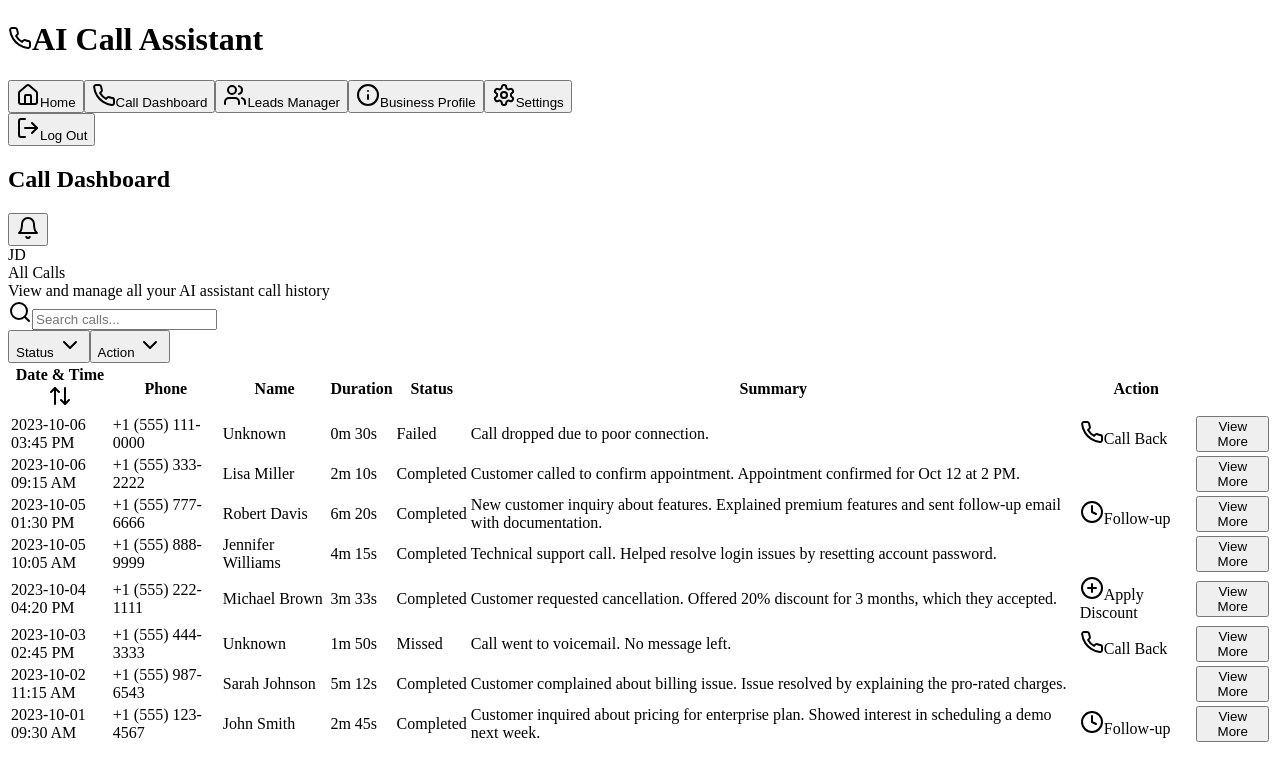
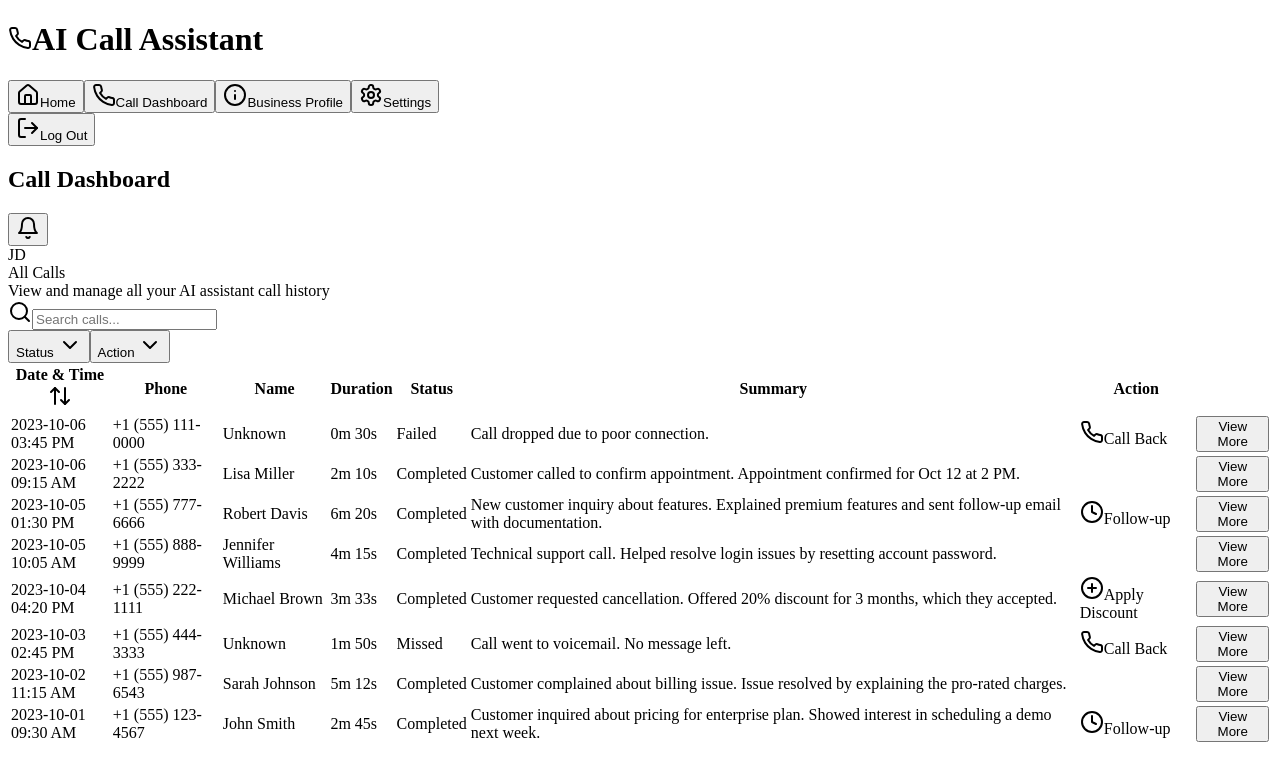
Before and after one commit to jadryan1/skyV2, a React (Vite) app in the folder client/: page /call-dashboard in a window 1280 px wide. Shown: the top 780 px of the page. Built offline with nearby package versions, Linux system fonts and the light colour scheme.

Commit message:
Assistant checkpoint: Remove Leads Manager button from navigation
Assistant generated file changes:
- client/src/pages/call-dashboard.tsx: Remove Leads Manager button

---

User prompt:

here aswell

Replit-Commit-Author: Assistant
Replit-Commit-Session-Id: 50c7ec05-2446-4479-af1d-949a10c48865

```diff
--- a/client/src/pages/call-dashboard.tsx
+++ b/client/src/pages/call-dashboard.tsx
@@ -338,13 +338,6 @@ export default function CallDashboard() {
             >
               <Phone className="mr-3 h-5 w-5" />
               Call Dashboard
-            </Button>
-            <Button
-              variant="ghost"
-              className="w-full justify-start text-left font-normal hover:bg-gray-100 dark:hover:bg-gray-700"
-            >
-              <Users className="mr-3 h-5 w-5" />
-              Leads Manager
             </Button>
             <Button
               variant="ghost"
```
